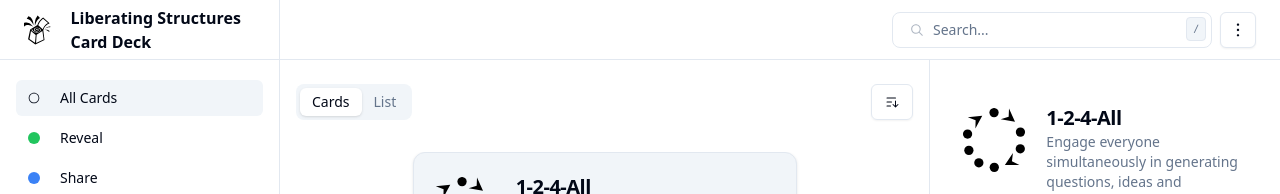
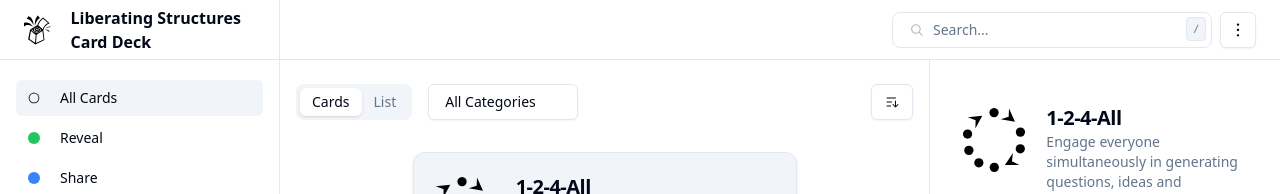
Before and after one commit to vpapadopou/ls-cards-online, a React (Vite) app: page / in a window 1280 px wide. Shown: the top 194 px of the page. Built offline with nearby package versions, Linux system fonts and the light colour scheme.

Commit message:
Added popover for filtering

```diff
--- a/src/components/CardDeck/CardDeckOptions.jsx
+++ b/src/components/CardDeck/CardDeckOptions.jsx
@@ -1,21 +1,35 @@
-import React from 'react';
+import { React, useState } from 'react';
 
 import { SortAscending } from '@phosphor-icons/react';
+import { CircleIcon } from '@radix-ui/react-icons';
 
+import { Button } from '@/components/ui/button';
+import { Command, CommandGroup, CommandItem, CommandList } from '@/components/ui/command';
+import { Popover, PopoverContent, PopoverTrigger } from '@/components/ui/popover';
 import { Select, SelectContent, SelectGroup, SelectItem, SelectTrigger, SelectValue } from '@/components/ui/select';
 import { TabsList, TabsTrigger } from '@/components/ui/tabs';
 
 import { useCardStore } from '@/hooks/use-card-store';
 
 import { getSortingOptions } from '@/services/cards';
+import { getAllCategories, getCategoryById } from '@/services/card-categories';
 
 function CardDeckOptions() {
+  const selectedCategoryId = useCardStore((state) => state.selectedCategoryId);
+  const setSelectedCategoryId = useCardStore((state) => state.setSelectedCategoryId);
+  const [openCategoryFilter, setOpenCategoryFilter] = useState(false);
+
   const selectedSortingId = useCardStore((state) => state.selectedSortingId);
   const setSelectedSortingId = useCardStore((state) => state.setSelectedSortingId);
   const sortingOptions = getSortingOptions();
 
+  const handleCategorySelection = (categoryId) => {
+    setSelectedCategoryId(categoryId);
+    setOpenCategoryFilter(false);
+  };
+
   return (
-    <div className="flex flex-row px-4 py-6">
+    <div className="flex flex-row gap-4 px-4 py-6">
       {/* Tab Selection */}
       <TabsList>
         <TabsTrigger value="cardView" data-testid="tab-trigger">
@@ -26,6 +40,46 @@ function CardDeckOptions() {
         </TabsTrigger>
       </TabsList>
       {/* /Tab Selection */}
+      {/* Category Selection */}
+      <Popover open={openCategoryFilter} onOpenChange={setOpenCategoryFilter}>
+        <PopoverTrigger asChild>
+          <Button variant="outline" className="w-[150px] justify-start">
+            {selectedCategoryId ? <span className={`w-3 h-3 ${getCategoryById(selectedCategoryId).color} rounded-full mr-2 inline-block`} /> : null}
+            {selectedCategoryId ? getCategoryById(selectedCategoryId).title : 'All Categories'}
+          </Button>
+        </PopoverTrigger>
+        <PopoverContent className="p-0" side="bottom" align="start">
+          <Command>
+            <CommandList>
+              <CommandGroup>
+                <CommandItem
+                  key={0}
+                  value={0}
+                  onSelect={() => {
+                    handleCategorySelection(0);
+                  }}
+                >
+                  <CircleIcon className="w-3 h-3 mr-2 inline-block" />
+                  <span>All Categories</span>
+                </CommandItem>
+                {getAllCategories().map((cardCategory) => (
+                  <CommandItem
+                    key={cardCategory.id}
+                    value={cardCategory.id}
+                    onSelect={() => {
+                      handleCategorySelection(cardCategory.id);
+                    }}
+                  >
+                    <span className={`w-3 h-3 ${cardCategory.color} rounded-full mr-2 inline-block`} />
+                    <span>{cardCategory.title}</span>
+                  </CommandItem>
+                ))}
+              </CommandGroup>
+            </CommandList>
+          </Command>
+        </PopoverContent>
+      </Popover>
+      {/* /Category Selection */}
       {/* Sorting Selection */}
       <div className="ml-auto">
         <Select defaultValue="id" value={selectedSortingId} onValueChange={setSelectedSortingId} data-testid="sorting-trigger">
```
